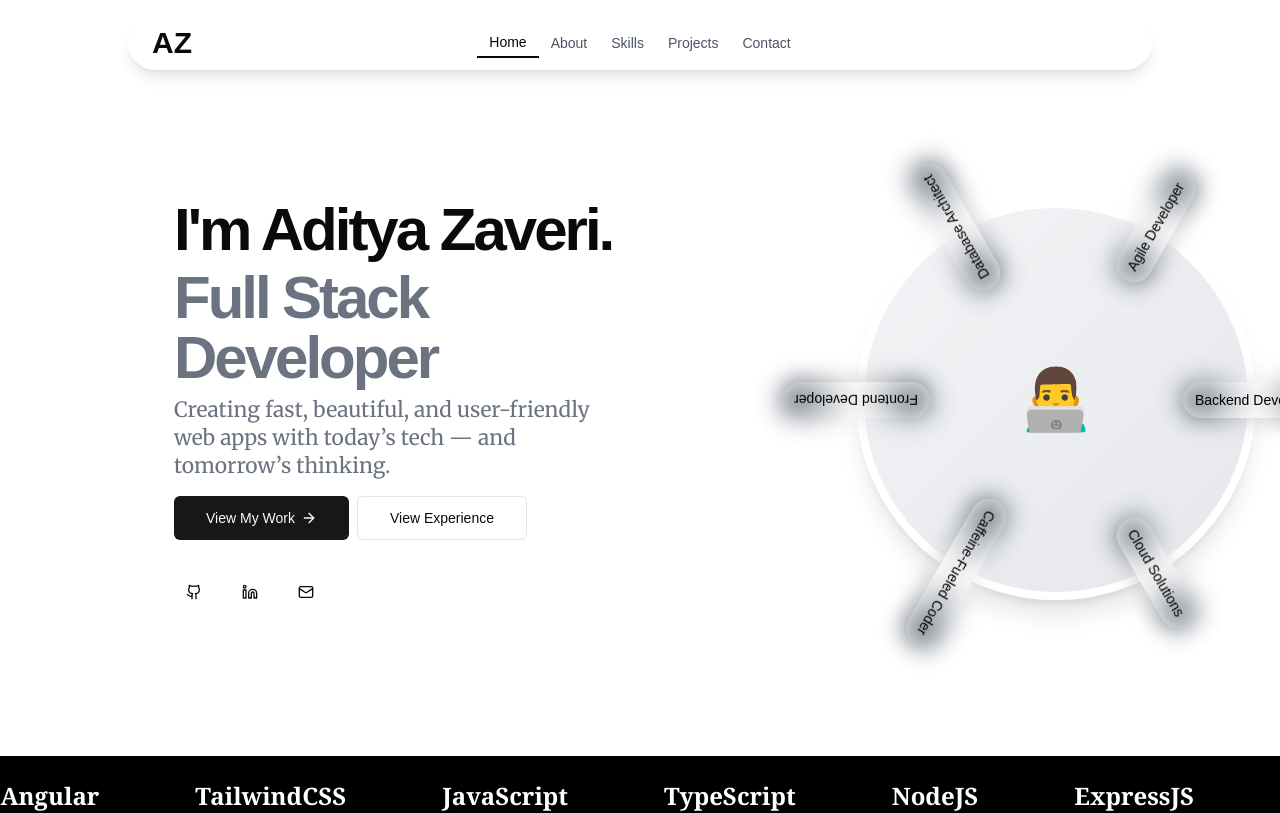
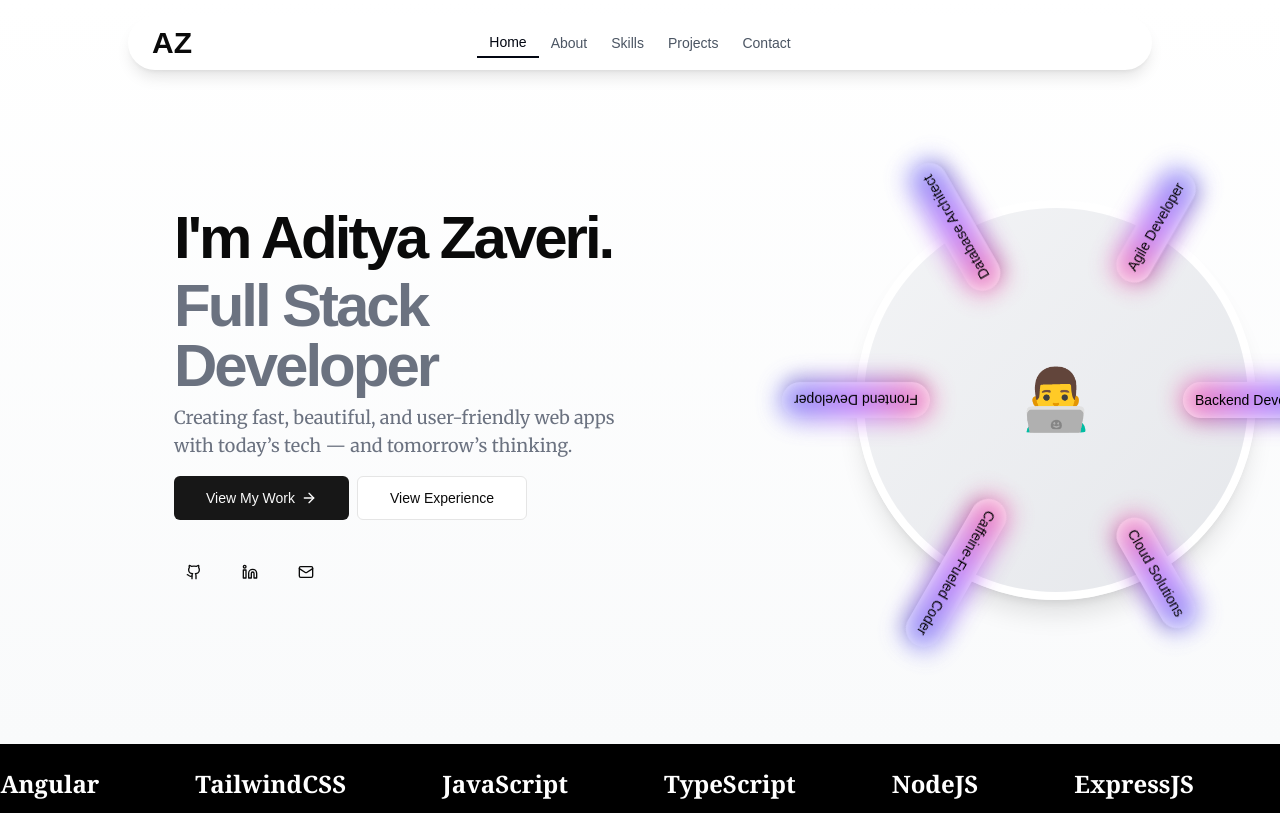
Before and after one commit to zaveriadi7/Zaveri-Portfolio, a Next.js app: page / in a window 1280 px wide. Shown: the top 813 px of the page. Built offline with nearby package versions, Linux system fonts and the light colour scheme.

Commit message:
revert hero

```diff
--- a/components/hero-section.tsx
+++ b/components/hero-section.tsx
@@ -4,11 +4,12 @@ import Link from "next/link";
 import BlurText from "./ui/blurtext";
 import { Button } from "@/components/ui/button";
 import LogoCarousel from "../components/ui/infiniteScroller";
+import ProfileCard from "./ui/ProfileCard";
 
 export default function HeroSection() {
   return (
     <>
-      <section id="hero" className="w-full  2xl:max-w-5xl 2xl:mx-[275px] py-12 md:py-24 lg:py-36 xl:pt-[200px] bg-gradient-to-b from-white to-white dark:from-gray-950 dark:to-gray-900 container">
+      <section id="hero" className="w-full  2xl:max-w-5xl 2xl:mx-[275px] py-12 md:py-24 lg:py-36 xl:pt-[200px] bg-gradient-to-b from-white to-gray-50 dark:from-gray-950 dark:to-gray-900 container">
         <div className="container px-4 md:px-6">
           <div className="grid gap-6 lg:grid-cols-[1fr_400px] lg:gap-12 xl:grid-cols-[1fr_500px]">
             <div className="flex flex-col justify-center space-y-4 sm:ml-[150px] sm:pr-20">
@@ -25,7 +26,7 @@ export default function HeroSection() {
                     />{" "}
                   </span>
                 </h1>
-                <p className="max-w-[600px] text-gray-500 md:text-xl dark:text-gray-400 font-merriweather lg:text-[21px]">
+                <p className="max-w-[600px] text-gray-500 md:text-xl dark:text-gray-400 font-merriweather lg:text-[18px]">
                  Creating fast, beautiful, and user-friendly web apps with today’s tech — and tomorrow’s thinking.
                 </p>
               </div>
@@ -66,6 +67,19 @@ export default function HeroSection() {
                   </Button>
                 </a>
               </div>
+              <div className="mx-10 sm:hidden">
+              <ProfileCard
+  name="Aditya Zaveri"
+  title="Software Engineer"
+  handle="aditya_zaveri"
+  status="Online"
+  contactText="Contact Me"
+  avatarUrl="/adityazaveri.png"
+  showUserInfo={true}
+  enableTilt={true}
+  onContactClick={() => console.log('Contact clicked')}
+/>
+</div>
             </div>
 
             {/* Rotating Circle Component */}
@@ -103,7 +117,7 @@ export default function HeroSection() {
                       }}
                     >
                       <div className="relative px-3 py-2 rounded-full bg-white text-sm font-medium text-black shadow-lg dark:bg-gray-800 dark:text-white z-20 whitespace-nowrap transform -rotate-90">
-                        <div className="absolute -inset-0.5 rounded-full bg-gradient-to-r from-gray-600   via-white to-gray-600 blur-md opacity-85 z-[-1]"></div>
+                        <div className="absolute -inset-0.5 rounded-full bg-gradient-to-r from-pink-500 via-purple-500 to-indigo-500 blur-md opacity-70 z-[-1]"></div>
                         {text}
                       </div>
                     </div>
```
